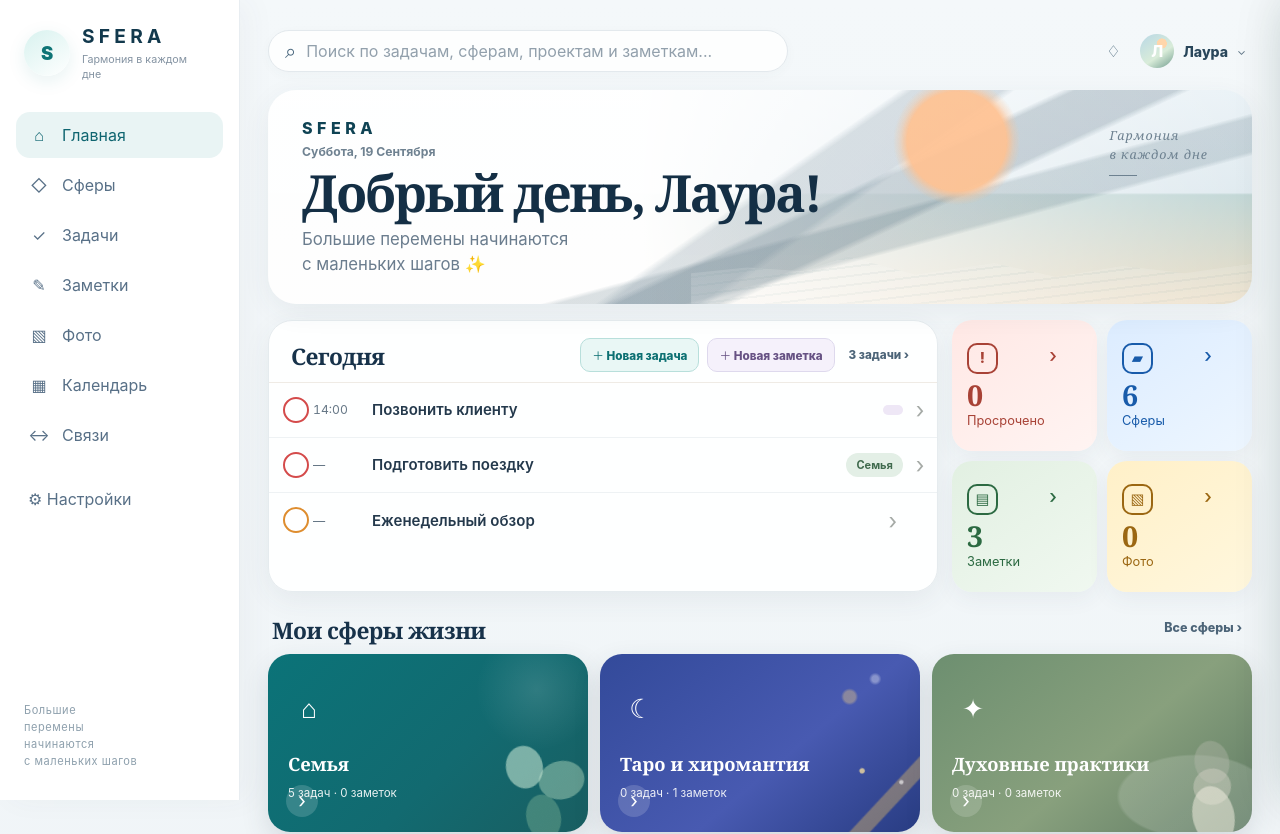
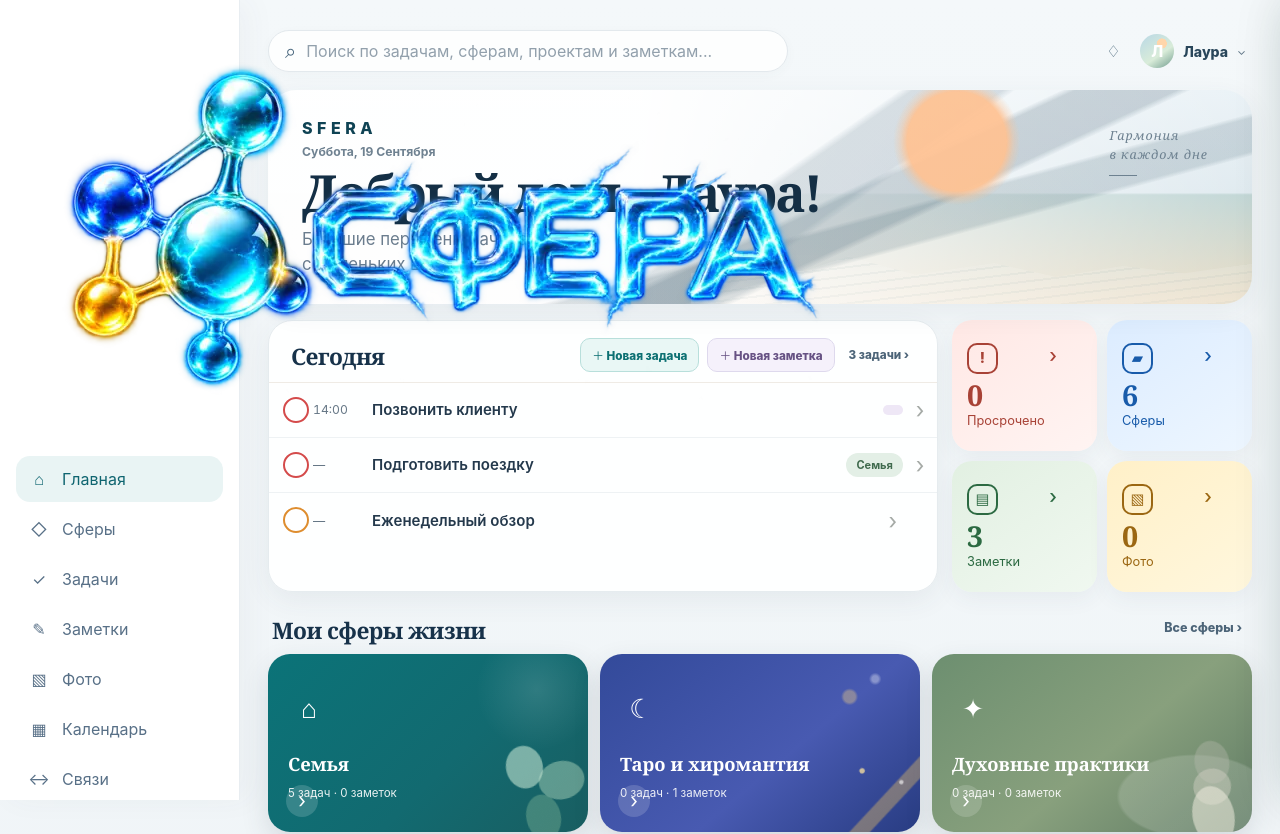
Before and after one commit to inkermankirov-a11y/sfera, a React (Vite) app in the folder apps/web/: page / in a window 1280 px wide. Shown: the top 834 px of the page. Built offline with nearby package versions, Linux system fonts and the light colour scheme.

Commit message:
Use new SFERA emblem

```diff
--- a/apps/web/src/App.tsx
+++ b/apps/web/src/App.tsx
@@ -1416,11 +1416,7 @@ export function App() {
     <div className={`app-shell section-${mobileSection} ${selected ? "has-detail" : ""}`}>
       <aside className="sidebar" aria-label="Навигация SFERA">
         <button className="brand brand-button" onClick={() => setMobileSection("home")} aria-label="Главная SFERA">
-          <div className="brand-mark">S</div>
-          <div>
-            <strong>SFERA</strong>
-            <span>Гармония в каждом дне</span>
-          </div>
+          <img className="brand-logo" src="/sfera/sfera-logo.webp" alt="SFERA" />
         </button>
 
         <nav className="side-nav">
```
